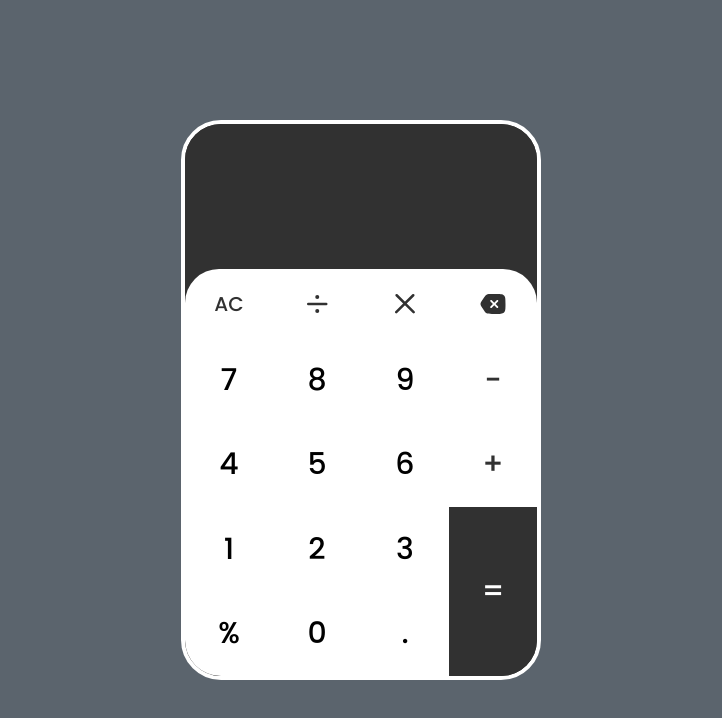
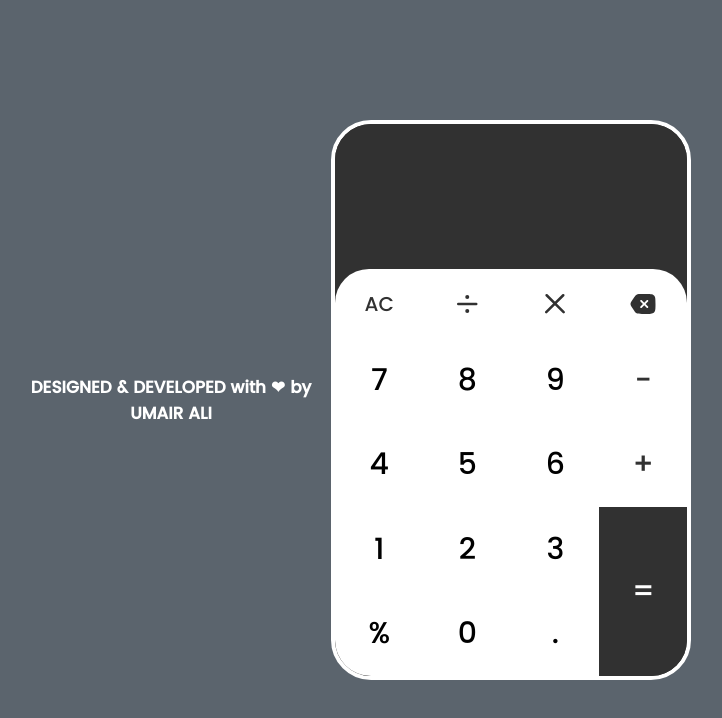
Before and after one commit to Umairalimalik78/Web-Calculator, a plain HTML site: page index.html in a window 1280 px wide. Shown: the whole page, without its empty margins (279-1001 px from the left). Drawn offline with Linux system fonts and the light colour scheme.

Commit message:
add about section

```diff
--- a/index.html
+++ b/index.html
@@ -11,6 +11,9 @@
 
 <body>
     <div class="bodyWrapper">
+        <section id="about">
+            <h1>DESIGNED & DEVELOPED with ❤ by<br>UMAIR ALI</h1>
+        </section>
         <section id="calculator">
             <div class="inputOutput">
                 <input disabled type="text" name="userInput" id="userInput">
--- a/style.css
+++ b/style.css
@@ -12,11 +12,20 @@
 
 .bodyWrapper {
     width: 100vw;
-    height: 100vh;
+    min-height: 100vh;
     display: flex;
     align-items: center;
     justify-content: center;
     background-color: #5b646d;
+    flex-wrap: wrap;
+    gap: 20px;
+    padding: 16px;
+}
+
+#about{
+    color: #fff;
+    text-align: center;
+    font-size: 1.4vh;
 }
 
 #calculator {
@@ -49,11 +58,16 @@
     text-align: end;
     color: #fff;
     font-size: 24px;
+    width: 100%;
+    overflow-x: hidden;
 }
 
 #calcOutput {
     font-size: 40px;
     color: #fff;
+    width: 100%;
+    overflow-x: hidden;
+    text-align: end;
 }
 
 .buttonsContainer {
```
